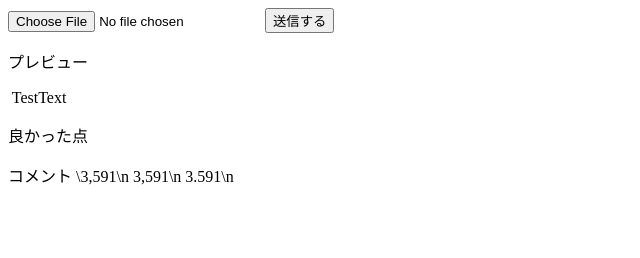
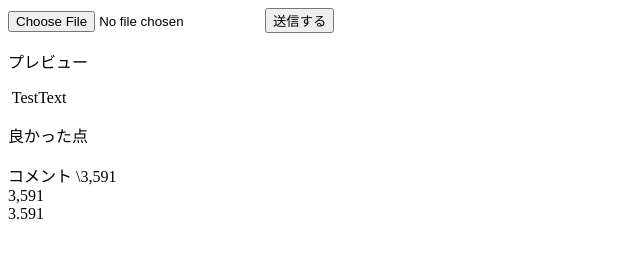
Before and after one commit to iwk7273/test, a plain HTML site: page index.html in a window 1280 px wide. Shown: the whole page, without its empty margins (0-640 px from the left). Drawn offline with Linux system fonts and the light colour scheme.

Commit message:
Update index.html

```diff
--- a/index.html
+++ b/index.html
@@ -15,9 +15,9 @@
   <label fragment="b1ff77c2f8" for="form_theme_questions_attributes_0_theme_question_answers_attributes_0_value" class="checkbox">TestText</label>
   <p class="Form__Question-sc-1fhvdb2-5 evDwtc">良かった点</p>
   <span data-lexical-text="true">コメント</span>
-  <span>\3,591\n</span>
-  <span>3,591\n</span>
-  <span>3.591\n</span>
+  <span>\3,591<br></span>
+  <span>3,591<br></span>
+  <span>3.591<br></span>
 
 
   <script>
```
